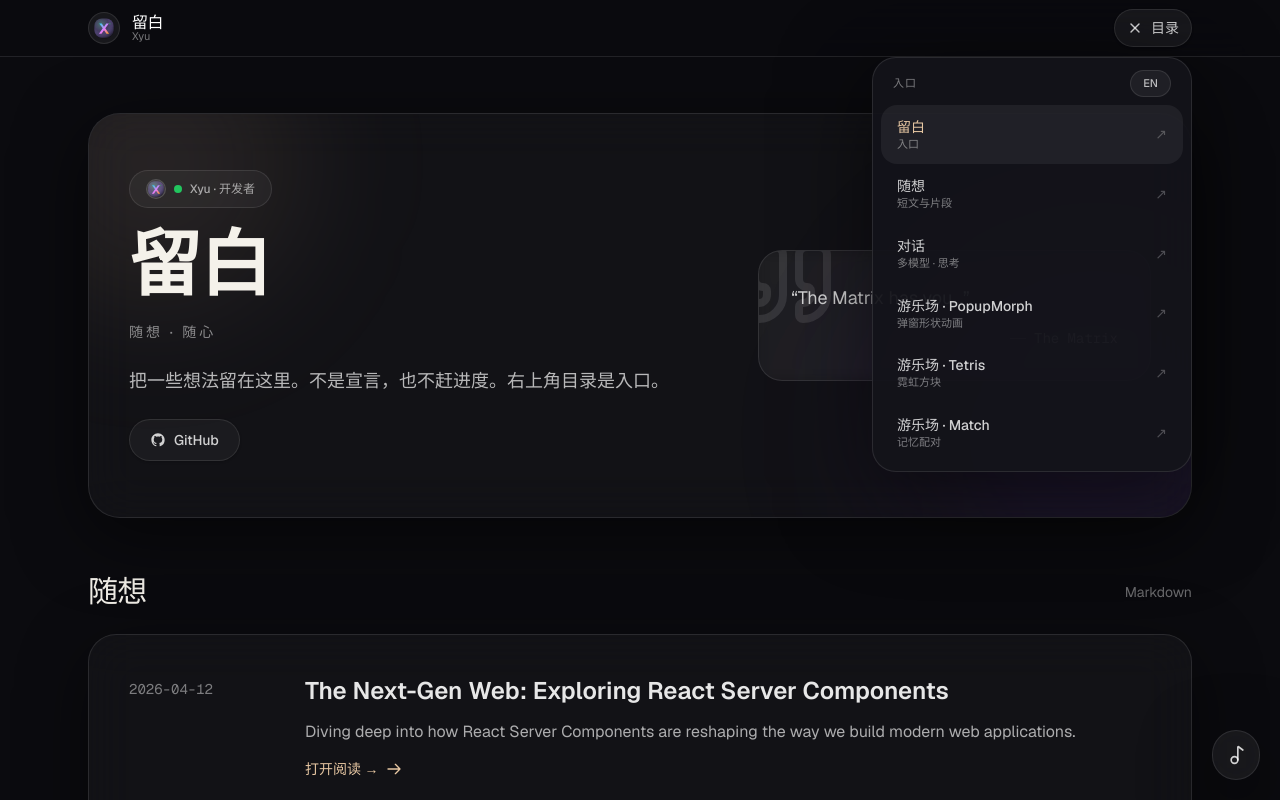
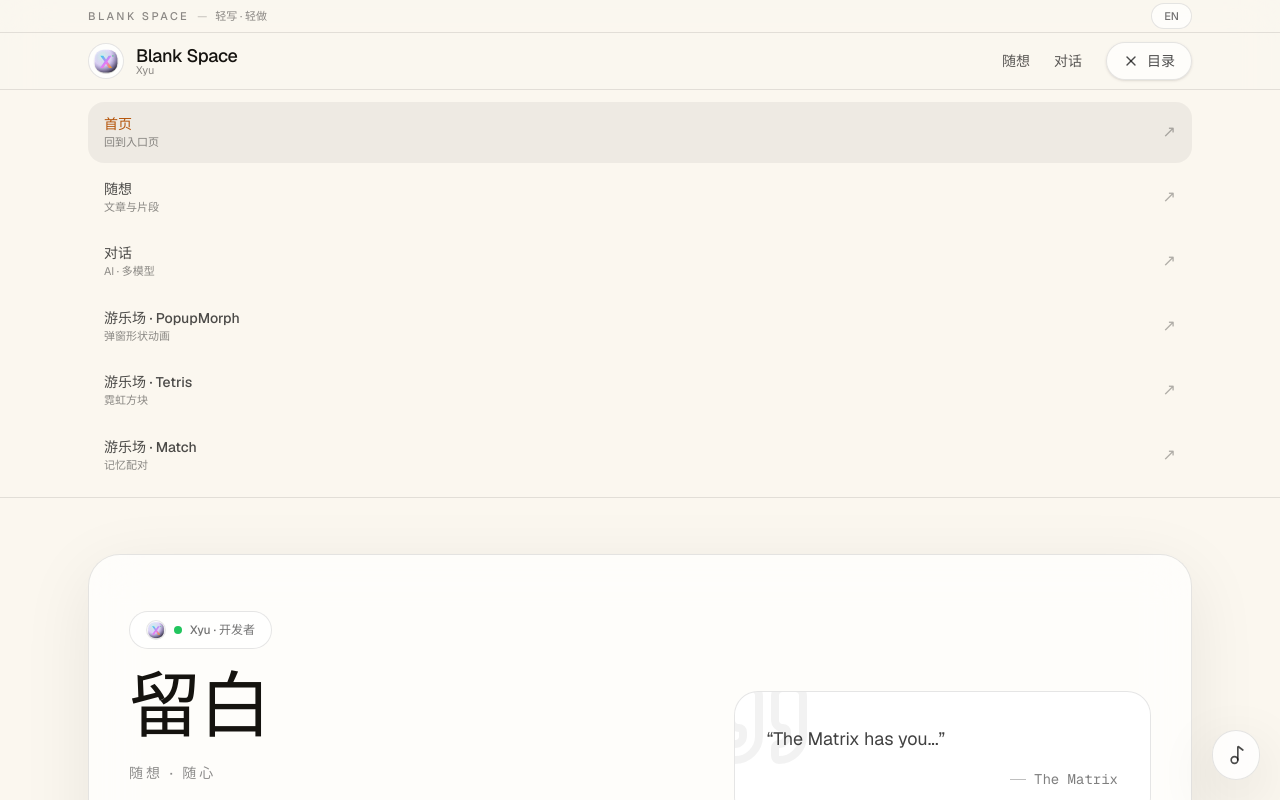
Before and after one commit to Ymien/beta-a2.5, a Next.js app: page / in a window 1280 px wide. Both pictures are taken after a click on the button "目录". Shown: the top 800 px of the page. Built offline with nearby package versions, Linux system fonts and the light colour scheme; no server answers.

Commit message:
feat: GitHub 仓库安全审查与清理
Co-authored-by: traeagent <traeagent@users.noreply.github.com>

```diff
--- a/app/page.tsx
+++ b/app/page.tsx
@@ -44,35 +44,31 @@ export default function Home() {
   );
 
   return (
-    <div className="min-h-screen bg-[#0b0b0f] text-[#f4f1ea]">
+    <div className="min-h-screen bg-[#fbf7ef] text-[#15130f]">
       <SiteHeader active="home" />
 
       {/* Main Content */}
       <main className="mx-auto max-w-6xl px-4 py-10 md:px-6 md:py-14">
 
         {/* Hero Section */}
-        <section className="relative grid grid-cols-1 gap-10 overflow-hidden rounded-[32px] border border-white/10 bg-white/[0.03] px-6 py-10 shadow-[0_18px_70px_rgba(0,0,0,0.55)] backdrop-blur-xl md:grid-cols-[1.2fr_0.8fr] md:px-10 md:py-14">
-          <div className="pointer-events-none absolute inset-0">
-            <div className="absolute -top-24 -left-20 h-72 w-72 rounded-full bg-[#e7c7a3]/10 blur-[70px]" />
-            <div className="absolute -bottom-28 -right-24 h-96 w-96 rounded-full bg-[#7c3aed]/10 blur-[90px]" />
-          </div>
+        <section className="relative grid grid-cols-1 gap-10 overflow-hidden rounded-[32px] border border-black/10 bg-white/70 px-6 py-10 shadow-[0_18px_70px_rgba(0,0,0,0.08)] backdrop-blur-xl md:grid-cols-[1.15fr_0.85fr] md:px-10 md:py-14">
           <div className="flex flex-col items-start gap-6">
-            <div className="relative inline-flex items-center gap-2 rounded-full border border-white/10 bg-white/[0.04] px-4 py-2 text-xs font-medium text-white/60">
+            <div className="relative inline-flex items-center gap-2 rounded-full border border-black/10 bg-white/80 px-4 py-2 text-xs font-medium text-black/55">
               <img
                 src="/avatar.svg"
                 alt="Xyu"
-                className="h-5 w-5 rounded-full border border-white/10 bg-white/10"
+                className="h-5 w-5 rounded-full border border-black/10 bg-white"
               />
               <span className="inline-flex h-2 w-2 rounded-full bg-[#22c55e]" />
               Xyu · {lang === "zh" ? "开发者" : "Developer"}
             </div>
-            <h1 className="relative font-[var(--font-display)] text-5xl font-semibold leading-[0.92] tracking-tight text-[#f4f1ea] md:text-7xl">
+            <h1 className="relative font-[var(--font-display)] text-5xl font-medium leading-[0.92] tracking-tight text-[#15130f] md:text-7xl">
               {t.heroTitle}
             </h1>
-            <div className="relative text-sm font-medium tracking-[0.22em] text-white/50 uppercase">
+            <div className="relative text-sm font-medium tracking-[0.22em] text-black/45 uppercase">
               {t.heroSubtitle}
             </div>
-            <p className="relative max-w-xl text-base leading-relaxed text-white/70 md:text-lg">
+            <p className="relative max-w-xl text-base leading-relaxed text-black/60 md:text-lg">
               {t.heroDesc}
             </p>
             <div className="flex flex-wrap items-center gap-3">
@@ -80,7 +76,7 @@ export default function Home() {
                 href="https://github.com/Ymien"
                 target="_blank"
                 rel="noopener noreferrer"
-                className="relative inline-flex items-center gap-2 rounded-full border border-white/10 bg-white/[0.04] px-5 py-2.5 text-sm font-medium text-white/80 shadow-sm transition hover:bg-white/[0.07]"
+                className="relative inline-flex items-center gap-2 rounded-full border border-black/10 bg-white/80 px-5 py-2.5 text-sm font-medium text-black/70 shadow-sm transition hover:bg-white"
               >
                 <svg className="h-4 w-4 fill-current" viewBox="0 0 24 24">
                   <path
@@ -101,26 +97,26 @@ export default function Home() {
         {/* Blog Posts Section */}
         <section id="blog" className="mt-14">
           <div className="mb-6 flex items-center justify-between">
-            <h3 className="font-[var(--font-display)] text-2xl font-medium tracking-tight text-[#f4f1ea] md:text-3xl">
+            <h3 className="font-[var(--font-display)] text-2xl font-medium tracking-tight text-[#15130f] md:text-3xl">
               {t.sectionNotes}
             </h3>
-            <div className="hidden text-sm text-white/40 md:block">Markdown</div>
+            <div className="hidden text-sm text-black/40 md:block">Markdown</div>
           </div>
 
-          <div className="flex flex-col gap-6 rounded-[28px] border border-white/10 bg-white/[0.03] px-6 py-8 shadow-[0_18px_70px_rgba(0,0,0,0.45)] backdrop-blur-xl md:px-10 md:py-10">
+          <div className="flex flex-col gap-6 rounded-[28px] border border-black/10 bg-white/70 px-6 py-8 shadow-[0_18px_70px_rgba(0,0,0,0.06)] backdrop-blur-xl md:px-10 md:py-10">
             {posts.map(post => (
               <article key={post.slug} className="group flex flex-col md:flex-row gap-6 md:gap-12 items-start text-left">
-                <time className="text-sm font-mono text-white/45 md:w-32 flex-shrink-0 md:pt-1">
+                <time className="text-sm font-mono text-black/45 md:w-32 flex-shrink-0 md:pt-1">
                   {post.date}
                 </time>
                 <div className="flex-1">
-                  <h4 className="text-xl md:text-2xl font-semibold text-white/90 group-hover:text-[#e7c7a3] transition-colors mb-3">
+                  <h4 className="text-xl md:text-2xl font-semibold text-[#15130f] group-hover:text-[#b45309] transition-colors mb-3">
                     <Link href={`/blog/${post.slug}`}>{post.title}</Link>
                   </h4>
-                  <p className="text-white/65 leading-relaxed mb-3">
+                  <p className="text-black/60 leading-relaxed mb-3">
                     {post.excerpt}
                   </p>
-                  <Link href={`/blog/${post.slug}`} className="text-sm text-[#e7c7a3] font-medium group-hover:underline inline-flex items-center gap-2">
+                  <Link href={`/blog/${post.slug}`} className="text-sm text-[#b45309] font-medium group-hover:underline inline-flex items-center gap-2">
                     {t.readMore}
                     <svg className="w-4 h-4 transform group-hover:translate-x-1 transition-transform" fill="none" stroke="currentColor" viewBox="0 0 24 24"><path strokeLinecap="round" strokeLinejoin="round" strokeWidth="2" d="M14 5l7 7m0 0l-7 7m7-7H3"></path></svg>
                   </Link>
@@ -133,14 +129,14 @@ export default function Home() {
       </main>
 
       {/* Footer */}
-      <footer className="border-t border-white/10 bg-[#0b0b0f]">
-        <div className="mx-auto flex max-w-6xl flex-col items-center justify-between gap-4 px-4 py-10 text-center text-sm text-white/45 md:flex-row md:px-6">
+      <footer className="border-t border-black/10 bg-[#fbf7ef]">
+        <div className="mx-auto flex max-w-6xl flex-col items-center justify-between gap-4 px-4 py-10 text-center text-sm text-black/45 md:flex-row md:px-6">
           <div>{t.footerCopyright}</div>
           <a
             href="https://github.com/Ymien"
             target="_blank"
             rel="noopener noreferrer"
-            className="text-white/55 transition hover:text-white"
+            className="text-black/55 transition hover:text-black"
           >
             GitHub
           </a>
--- a/components/Hitokoto.tsx
+++ b/components/Hitokoto.tsx
@@ -51,16 +51,16 @@ export default function Hitokoto() {
   }, [lang, fallbackEn]);
 
   return (
-    <div className="w-full max-w-2xl bg-white/[0.03] border border-white/10 rounded-3xl p-6 md:p-8 backdrop-blur-sm relative group overflow-hidden transition-colors hover:bg-white/[0.05]">
-      <div className="absolute -top-4 -left-4 text-white/10 group-hover:text-white/15 transition-colors">
+    <div className="w-full max-w-2xl bg-white/80 border border-black/10 rounded-3xl p-6 md:p-8 backdrop-blur-sm relative group overflow-hidden transition-colors hover:bg-white">
+      <div className="absolute -top-4 -left-4 text-black/5 group-hover:text-black/10 transition-colors">
         <Quote className="w-24 h-24" />
       </div>
       <blockquote className="relative z-10">
-        <p className="text-base md:text-lg text-white/80 font-normal leading-relaxed mb-4">
+        <p className="text-base md:text-lg text-black/75 font-normal leading-relaxed mb-4">
           “{quote.hitokoto}”
         </p>
-        <footer className="text-sm text-white/55 font-mono flex items-center justify-end">
-          <span className="w-4 h-px bg-white/25 mr-2"></span>
+        <footer className="text-sm text-black/50 font-mono flex items-center justify-end">
+          <span className="w-4 h-px bg-black/25 mr-2"></span>
           {quote.from}
         </footer>
       </blockquote>
--- a/components/MusicPlayer.tsx
+++ b/components/MusicPlayer.tsx
@@ -136,14 +136,14 @@ export default function MusicPlayer() {
       }}
     >
       <div
-        className={`overflow-hidden border border-white/10 bg-white/[0.06] backdrop-blur-xl shadow-[0_20px_70px_rgba(0,0,0,0.55)] transition-all duration-300 ${
+        className={`overflow-hidden border border-black/10 bg-white/80 backdrop-blur-xl shadow-[0_18px_60px_rgba(0,0,0,0.12)] transition-all duration-300 ${
           isOpen ? "w-[min(360px,calc(100vw-2.5rem))] rounded-3xl" : "w-12 rounded-full"
         }`}
       >
         <button
           type="button"
           onClick={() => setIsOpen((v) => !v)}
-          className="flex h-12 w-12 items-center justify-center text-white/80 transition hover:text-white"
+          className="flex h-12 w-12 items-center justify-center text-black/70 transition hover:text-black"
           aria-label={lang === "zh" ? "打开播放器" : "Open player"}
         >
           <Music2 className="h-5 w-5" />
@@ -153,10 +153,10 @@ export default function MusicPlayer() {
           <div className="px-4 pb-4">
             <div className="flex items-center justify-between">
               <div className="flex flex-col">
-                <div className="text-sm font-semibold text-white">
+                <div className="text-sm font-semibold text-[#15130f]">
                   {track?.title || (lang === "zh" ? "音乐" : "Music")}
                 </div>
-                <div className="text-[11px] text-white/45">
+                <div className="text-[11px] text-black/45">
                   {track?.artist || "—"}
                 </div>
               </div>
@@ -165,7 +165,7 @@ export default function MusicPlayer() {
                 <button
                   type="button"
                   onClick={() => prevTrack(isPlaying)}
-                  className="inline-flex h-9 w-9 items-center justify-center rounded-full border border-white/10 bg-white/[0.06] text-white/70 transition hover:bg-white/[0.1] hover:text-white"
+                  className="inline-flex h-9 w-9 items-center justify-center rounded-full border border-black/10 bg-white/80 text-black/60 transition hover:bg-white hover:text-black"
                   aria-label={lang === "zh" ? "上一首" : "Previous"}
                 >
                   <SkipBack className="h-4 w-4" />
@@ -173,7 +173,7 @@ export default function MusicPlayer() {
                 <button
                   type="button"
                   onClick={() => setIsMuted((v) => !v)}
-                  className="inline-flex h-9 w-9 items-center justify-center rounded-full border border-white/10 bg-white/[0.06] text-white/70 transition hover:bg-white/[0.1] hover:text-white"
+                  className="inline-flex h-9 w-9 items-center justify-center rounded-full border border-black/10 bg-white/80 text-black/60 transition hover:bg-white hover:text-black"
                   aria-label={lang === "zh" ? "静音" : "Mute"}
                 >
                   {isMuted ? <VolumeX className="h-4 w-4" /> : <Volume2 className="h-4 w-4" />}
@@ -192,7 +192,7 @@ export default function MusicPlayer() {
                 <button
                   type="button"
                   onClick={() => nextTrack(isPlaying)}
-                  className="inline-flex h-9 w-9 items-center justify-center rounded-full border border-white/10 bg-white/[0.06] text-white/70 transition hover:bg-white/[0.1] hover:text-white"
+                  className="inline-flex h-9 w-9 items-center justify-center rounded-full border border-black/10 bg-white/80 text-black/60 transition hover:bg-white hover:text-black"
                   aria-label={lang === "zh" ? "下一首" : "Next"}
                 >
                   <SkipForward className="h-4 w-4" />
@@ -202,7 +202,7 @@ export default function MusicPlayer() {
 
             <button
               type="button"
-              className="mt-3 h-1.5 w-full rounded-full bg-white/10 overflow-hidden"
+              className="mt-3 h-1.5 w-full rounded-full bg-black/10 overflow-hidden"
               onClick={(e) => {
                 const rect = (e.currentTarget as HTMLButtonElement).getBoundingClientRect();
                 const x = e.clientX - rect.left;
@@ -219,13 +219,13 @@ export default function MusicPlayer() {
               />
             </button>
 
-            <div className="mt-2 flex items-center justify-between text-[11px] text-white/45 font-mono">
+            <div className="mt-2 flex items-center justify-between text-[11px] text-black/50 font-mono">
               <span>{formatTime(currentTime)}</span>
               <span>−{formatTime(Math.max(0, duration - currentTime))}</span>
             </div>
 
             {error && (
-              <div className="mt-3 text-[11px] text-[#fecaca]">
+              <div className="mt-3 text-[11px] text-[#991b1b]">
                 {error}
               </div>
             )}
--- a/components/SiteHeader.tsx
+++ b/components/SiteHeader.tsx
@@ -20,17 +20,17 @@ export default function SiteHeader(props: { active?: string }) {
     () =>
       lang === "zh"
         ? [
-            { href: "/", label: "留白", desc: "入口" },
-            { href: "/blog/react-server-components", label: "随想", desc: "短文与片段" },
-            { href: "/chat", label: "对话", desc: "多模型 · 思考" },
+            { href: "/", label: "首页", desc: "回到入口页" },
+            { href: "/blog/react-server-components", label: "随想", desc: "文章与片段" },
+            { href: "/chat", label: "对话", desc: "AI · 多模型" },
             { href: "/popup", label: "游乐场 · PopupMorph", desc: "弹窗形状动画" },
             { href: "/tetris", label: "游乐场 · Tetris", desc: "霓虹方块" },
             { href: "/game", label: "游乐场 · Match", desc: "记忆配对" },
           ]
         : [
-            { href: "/", label: "Blank Space", desc: "Start here" },
-            { href: "/blog/react-server-components", label: "Notes", desc: "Small essays & fragments" },
-            { href: "/chat", label: "Dialog", desc: "Multi-model · Thinking" },
+            { href: "/", label: "Home", desc: "Start here" },
+            { href: "/blog/react-server-components", label: "Notes", desc: "Posts & fragments" },
+            { href: "/chat", label: "Dialog", desc: "AI · Multi-model" },
             { href: "/popup", label: "Playground · PopupMorph", desc: "Popup shape animator" },
             { href: "/tetris", label: "Playground · Tetris", desc: "Neon blocks" },
             { href: "/game", label: "Playground · Match", desc: "Memory game" },
@@ -39,54 +39,91 @@ export default function SiteHeader(props: { active?: string }) {
   );
 
   return (
-    <header className="sticky top-0 z-50 w-full border-b border-white/10 bg-[#0b0b0f]/70 backdrop-blur-xl">
+    <header className="sticky top-0 z-50 w-full border-b border-black/10 bg-[#fbf7ef]/80 backdrop-blur-xl">
+      <div className="border-b border-black/10">
+        <div className="mx-auto flex h-8 max-w-6xl items-center justify-between px-4 text-[11px] md:px-6">
+          <div className="flex items-center gap-2 text-black/45">
+            <span className="font-medium tracking-[0.22em] uppercase">Blank Space</span>
+            <span className="text-black/25">—</span>
+            <span>{lang === "zh" ? "轻写 · 轻做" : "Write lightly · Make lightly"}</span>
+          </div>
+          <div className="flex items-center gap-2">
+            <button
+              type="button"
+              onClick={toggleLang}
+              className="rounded-full border border-black/10 bg-white/70 px-3 py-1 font-medium text-black/55 transition hover:bg-white"
+            >
+              {lang === "zh" ? "EN" : "中文"}
+            </button>
+          </div>
+        </div>
+      </div>
+
       <div className="mx-auto flex h-14 max-w-6xl items-center justify-between px-4 md:px-6">
         <Link href="/" className="flex items-center gap-3">
-          <div className="h-8 w-8 rounded-full border border-white/10 bg-white/[0.06] p-1">
+          <div className="h-9 w-9 rounded-full border border-black/10 bg-white/80 p-1">
             <img src="/avatar.svg" alt="Xyu" className="h-full w-full rounded-full" />
           </div>
           <div className="flex flex-col leading-none">
-            <span className="font-[var(--font-display)] text-[16px] font-medium tracking-tight text-white">
-              {lang === "zh" ? "留白" : "Blank Space"}
+            <span className="font-[var(--font-display)] text-[18px] font-medium tracking-tight text-[#15130f]">
+              Blank Space
             </span>
-            <span className="text-[11px] text-white/45">Xyu</span>
+            <span className="text-[11px] text-black/45">Xyu</span>
           </div>
         </Link>
 
-        <div className="relative flex items-center gap-2">
+        <div className="hidden items-center gap-6 text-sm md:flex">
+          <Link
+            href="/blog/react-server-components"
+            className={`transition ${
+              active === "blog"
+                ? "text-[#b45309]"
+                : "text-black/65 hover:text-black"
+            }`}
+          >
+            {lang === "zh" ? "随想" : "Notes"}
+          </Link>
+          <Link
+            href="/chat"
+            className={`transition ${
+              active === "chat"
+                ? "text-[#b45309]"
+                : "text-black/65 hover:text-black"
+            }`}
+          >
+            {lang === "zh" ? "对话" : "Dialog"}
+          </Link>
           <button
             type="button"
             onClick={() => setOpen((v) => !v)}
-            className="inline-flex items-center gap-2 rounded-full border border-white/10 bg-white/[0.06] px-3 py-2 text-sm font-medium text-white/80 shadow-sm transition hover:bg-white/[0.09]"
+            className="inline-flex items-center gap-2 rounded-full border border-black/10 bg-white/70 px-4 py-2 text-sm font-medium text-black/70 shadow-sm transition hover:bg-white"
             aria-label={lang === "zh" ? "打开目录" : "Open menu"}
             aria-expanded={open}
           >
             {open ? <X className="h-4 w-4" /> : <Menu className="h-4 w-4" />}
-            <span className="hidden sm:inline">{lang === "zh" ? "目录" : "Menu"}</span>
+            <span>{lang === "zh" ? "目录" : "Menu"}</span>
           </button>
+        </div>
+
+        <div className="relative md:hidden">
+          <button
+            type="button"
+            onClick={() => setOpen((v) => !v)}
+            className="inline-flex items-center gap-2 rounded-full border border-black/10 bg-white/70 px-4 py-2 text-sm font-medium text-black/70 shadow-sm transition hover:bg-white"
+            aria-label={lang === "zh" ? "打开目录" : "Open menu"}
+            aria-expanded={open}
+          >
+            {open ? <X className="h-4 w-4" /> : <Menu className="h-4 w-4" />}
+            <span>{lang === "zh" ? "目录" : "Menu"}</span>
+          </button>
+        </div>
+      </div>
 
       <div
-            className={`absolute right-0 top-[calc(100%+10px)] w-[min(320px,calc(100vw-2rem))] rounded-3xl border border-white/10 bg-[#14131a]/95 p-2 shadow-[0_22px_90px_rgba(0,0,0,0.55)] ${
-              open ? "block" : "hidden"
-            }`}
-            role="menu"
+        className={`border-t border-black/10 bg-[#fbf7ef] ${open ? "block" : "hidden"}`}
       >
-            <div className="px-3 pb-2 pt-1 flex items-center justify-between">
-              <div className="text-[11px] font-medium tracking-widest text-white/45">
-                {lang === "zh" ? "入口" : "PORTALS"}
-              </div>
-              <button
-                type="button"
-                onClick={() => {
-                  toggleLang();
-                  setOpen(false);
-                }}
-                className="rounded-full border border-white/10 bg-white/[0.06] px-3 py-1 text-[11px] font-medium text-white/70 transition hover:bg-white/[0.1]"
-              >
-                {lang === "zh" ? "EN" : "中文"}
-              </button>
-            </div>
-            <div className="flex flex-col">
+        <div className="mx-auto max-w-6xl px-4 py-3 md:px-6">
+          <div className="grid grid-cols-1 gap-1">
             {items.map((item) => {
               const isActive =
                 (active && item.href === active) ||
@@ -98,25 +135,23 @@ export default function SiteHeader(props: { active?: string }) {
                   key={item.href}
                   href={item.href}
                   onClick={() => setOpen(false)}
-                    className={`flex items-center justify-between rounded-2xl px-4 py-3 text-sm transition ${
+                  className={`flex items-center justify-between rounded-2xl px-4 py-3 transition ${
                     isActive
-                        ? "bg-white/[0.06] text-[#e7c7a3]"
-                        : "text-white/80 hover:bg-white/[0.06] hover:text-white"
+                      ? "bg-black/5 text-[#b45309]"
+                      : "text-black/70 hover:bg-black/5 hover:text-black"
                   }`}
-                    role="menuitem"
                 >
                   <span className="flex flex-col">
-                      <span className="font-medium">{item.label}</span>
-                      <span className="text-[11px] text-white/45">{item.desc}</span>
+                    <span className="text-sm font-medium">{item.label}</span>
+                    <span className="text-[11px] text-black/45">{item.desc}</span>
                   </span>
-                    <span className="text-white/25">↗</span>
+                  <span className="text-black/30">↗</span>
                 </Link>
               );
             })}
           </div>
         </div>
       </div>
-      </div>
     </header>
   );
 }
```
Also changed, not shown: app/blog/[slug]/page.tsx (+5 -5 lines), app/chat/ChatInterface.tsx (+16 -22 lines). Lines whose indentation alone changed are shown as unchanged.
